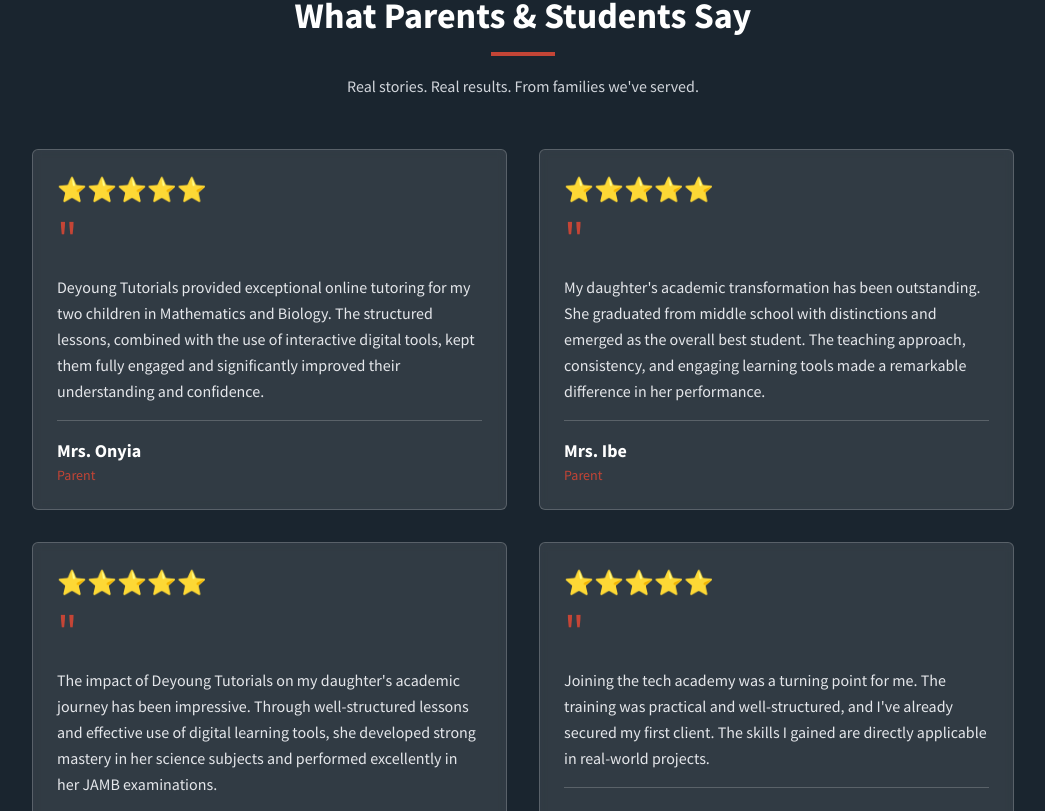
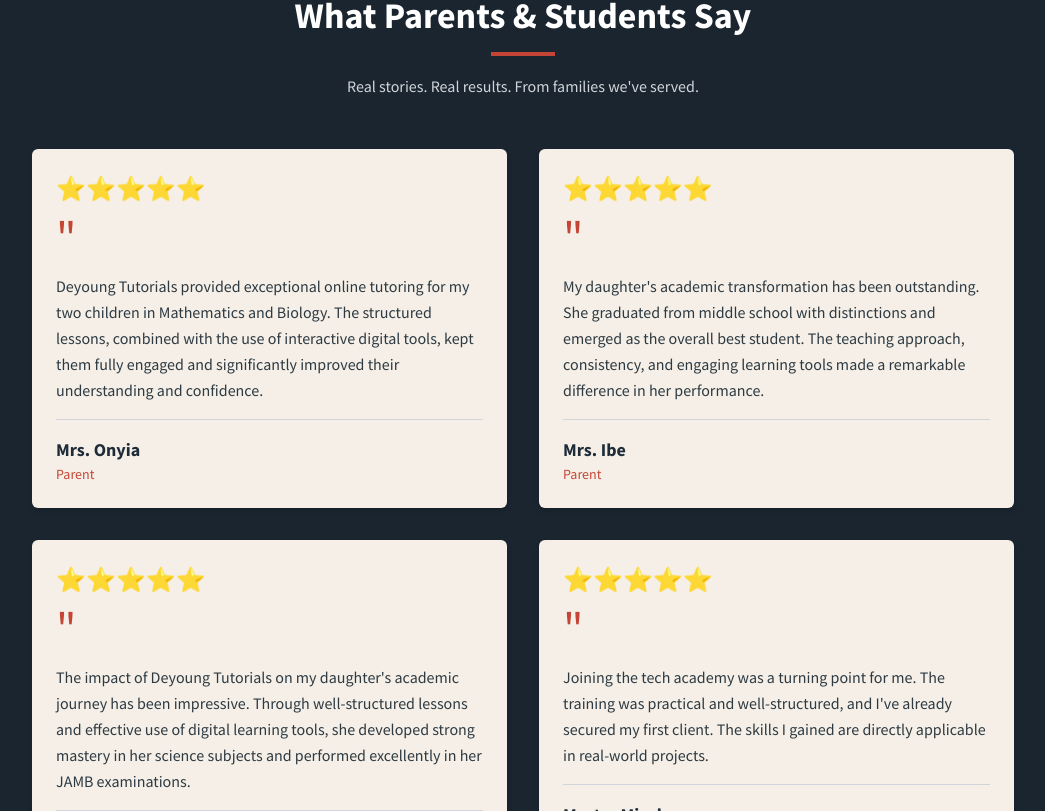
Before and after one commit to Deyoungconnect/deyoung-tutorials, a React (Vite) app: page / in a window 1280 px wide. Shown: the part 4049-4860 px from the top of the page, without its empty margins (117-1162 px from the left). Built offline with nearby package versions, Linux system fonts and the light colour scheme; the HTML template or start-up script is replaced by a standard one; a web font is replaced by a local one.

Commit message:
Update: Add new parent and student testimonials with star ratings

```diff
--- a/src/components/Testimonials.jsx
+++ b/src/components/Testimonials.jsx
@@ -66,21 +66,21 @@
           </p>
         </div>
 
-        <div className="grid grid-cols-1 md:grid-cols-2 lg:grid-cols-2 gap-8">
+        <div className="grid grid-cols-1 md:grid-cols-2 gap-8">
           {testimonials.map((testimonial, index) => (
             <div
               key={index}
-              className="bg-white/10 backdrop-blur-sm p-6 rounded-md border border-white/20 hover:bg-white/15 transition-all duration-300"
+              className="bg-[#f5efe7] p-6 rounded-md shadow-md hover:shadow-lg transition-all duration-300"
             >
               <div className="text-deyoung-terracotta text-2xl mb-2">
                 {renderStars(testimonial.rating)}
               </div>
               <div className="text-deyoung-terracotta text-5xl mb-3 leading-none">"</div>
-              <p className="text-gray-200 mb-4 leading-relaxed">
+              <p className="text-deyoung-charcoal mb-4 leading-relaxed">
                 {testimonial.text}
               </p>
-              <div className="border-t border-white/20 pt-4">
-                <div className="font-bold text-white text-lg">
+              <div className="border-t border-gray-300 pt-4">
+                <div className="font-bold text-deyoung-navy text-lg">
                   {testimonial.name}
                 </div>
                 <div className="text-sm text-deyoung-terracotta font-medium">
```
